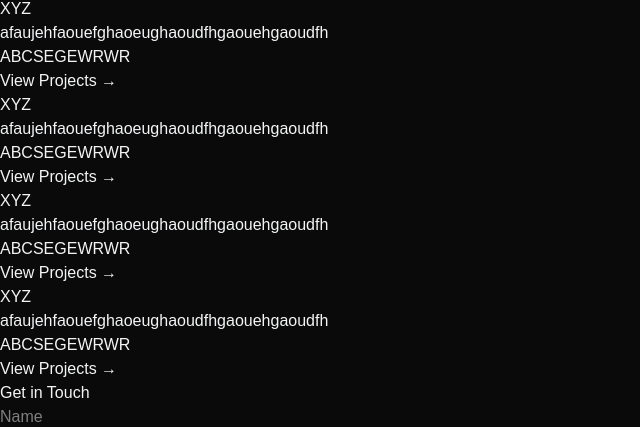
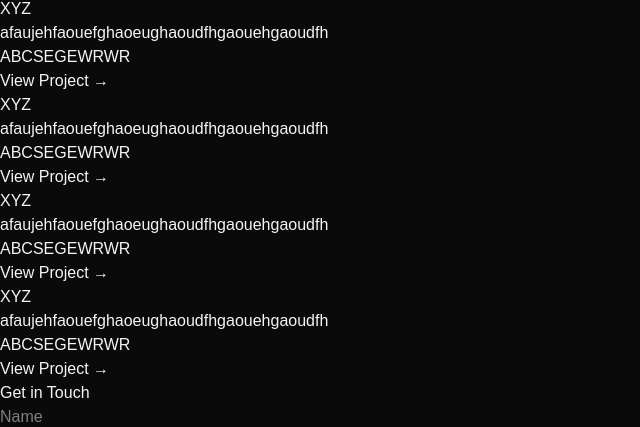
Before and after one commit to molarmuaz/portfolio, a React (Vite) app: page / in a window 1280 px wide. Shown: the part 1931-2358 px from the top of the page, without its empty margins (0-640 px from the left). Built offline with nearby package versions, Linux system fonts and the light colour scheme.

Commit message:
Fixed a type

```diff
--- a/src/components/sections/Projects.jsx
+++ b/src/components/sections/Projects.jsx
@@ -25,7 +25,7 @@
                                 ))}
                             </div>
                             <div className = "flex-justify-between items-center mt-4">
-                                <a href="#" className="text-indigo-400 hover:text-indigo-300 transition">View Projects →</a>
+                                <a href="#" className="text-indigo-400 hover:text-indigo-300 transition">View Project →</a>
                             </div>
                         </div>
 
@@ -47,7 +47,7 @@
                                 ))}
                             </div>
                             <div className = "flex-justify-between items-center mt-4">
-                                <a href="#" className="text-indigo-400 hover:text-indigo-300 transition">View Projects →</a>
+                                <a href="#" className="text-indigo-400 hover:text-indigo-300 transition">View Project →</a>
                             </div>
                         </div>
 
@@ -69,7 +69,7 @@
                                 ))}
                             </div>
                             <div className = "flex-justify-between items-center mt-4">
-                                <a href="#" className="text-indigo-400 hover:text-indigo-300 transition">View Projects →</a>
+                                <a href="#" className="text-indigo-400 hover:text-indigo-300 transition">View Project →</a>
                             </div>
                         </div>
 
@@ -91,7 +91,7 @@
                                 ))}
                             </div>
                             <div className = "flex-justify-between items-center mt-4">
-                                <a href="#" className="text-indigo-400 hover:text-indigo-300 transition">View Projects →</a>
+                                <a href="#" className="text-indigo-400 hover:text-indigo-300 transition">View Project →</a>
                             </div>
                         </div>
                     </div>
```
